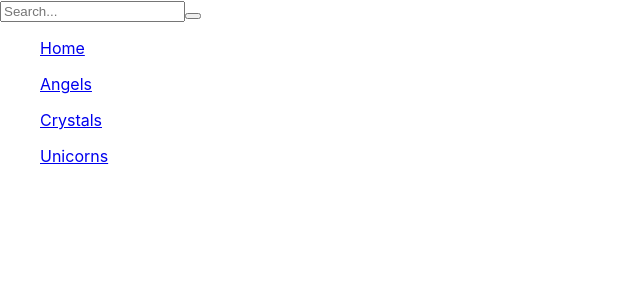
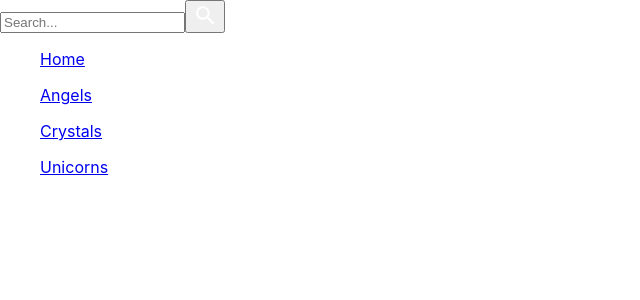
Before and after one commit to Indasia/Project-7, a React (Create React App) app: page / in a window 1280 px wide. Shown: the top 300 px of the page, without its empty margins (0-640 px from the left). Built offline with nearby package versions, Linux system fonts and the light colour scheme; no server answers.

Commit message:
added search form

```diff
--- a/src/App.js
+++ b/src/App.js
@@ -11,7 +11,6 @@
 // import components
 import Header from './components/Header';
 import Gallery from './components/Gallery';
-import GalleryItem from './components/GalleryItem';
 import Nav from './components/Nav';
 import Form from './components/Form';
 import NotFound from './components/NotFound';
@@ -74,16 +73,16 @@
     return (
       <BrowserRouter>
         <div className="container">
+          <Route render={props => <Form {...props} onSearch={this.performSearch} />} />
           <Header />
 
       {/* switch will render the first route that matches the URL */}
         <Switch>
             {/* instruct the route to render the component only when it matches the exact route */}
-
             <Route exact path="/angels" render={() => <Gallery title="Angels" data={this.state.angels} />} />
             <Route exact path="/crystals" render={() => <Gallery title="Crystals" data={this.state.crystals} />} />
             <Route exact path="/unicorns" render={() => <Gallery title="Unicorns" data={this.state.unicorns} />} />
-            <Route exact path="/:topic" render={() => <Gallery data={this.state.photos} />} />
+            <Route exact path="/search/:topic" render={() => <Gallery data={this.state.results} />} />
 
 
 
--- a/src/components/Form.js
+++ b/src/components/Form.js
@@ -11,6 +11,9 @@
     }
 
     handleSubmit = e => {
+        this.props.history.push(
+            `/search/${this.state.searchText}`
+        );
         e.preventDefault();
         this.props.onSearch(this.query.value);
         e.currentTarget.reset();
@@ -24,7 +27,12 @@
                     name="search"
                     ref={(input) => this.query = input}
                     placeholder="Search..." />
-                <button type="submit" id="submit" className="search-button"></button>
+                <button type="submit" id="submit" className="search-button">
+                    <svg fill="#fff" height="24" viewBox="0 0 23 23" width="24" xmlns="http://www.w3.org/2000/svg">
+                        <path d="M15.5 14h-.79l-.28-.27C15.41 12.59 16 11.11 16 9.5 16 5.91 13.09 3 9.5 3S3 5.91 3 9.5 5.91 16 9.5 16c1.61 0 3.09-.59 4.23-1.57l.27.28v.79l5 4.99L20.49 19l-4.99-5zm-6 0C7.01 14 5 11.99 5 9.5S7.01 5 9.5 5 14 7.01 14 9.5 11.99 14 9.5 14z" />
+                        <path d="M0 0h24v24H0z" fill="none" />
+                    </svg>
+                </button>
             </form>
         );
     }
--- a/src/components/Header.js
+++ b/src/components/Header.js
@@ -1,12 +1,10 @@
 import React from 'react';
 import Nav from './Nav';
-import Form from './Form';
 
-const Header = props => {
+const Header = (props) => {
     return (
         <header>
-            <Form onSearch={props.onSearch} />
-            <Nav />
+            <Nav reset={props.reset}/>
         </header>
     );
 }
```
